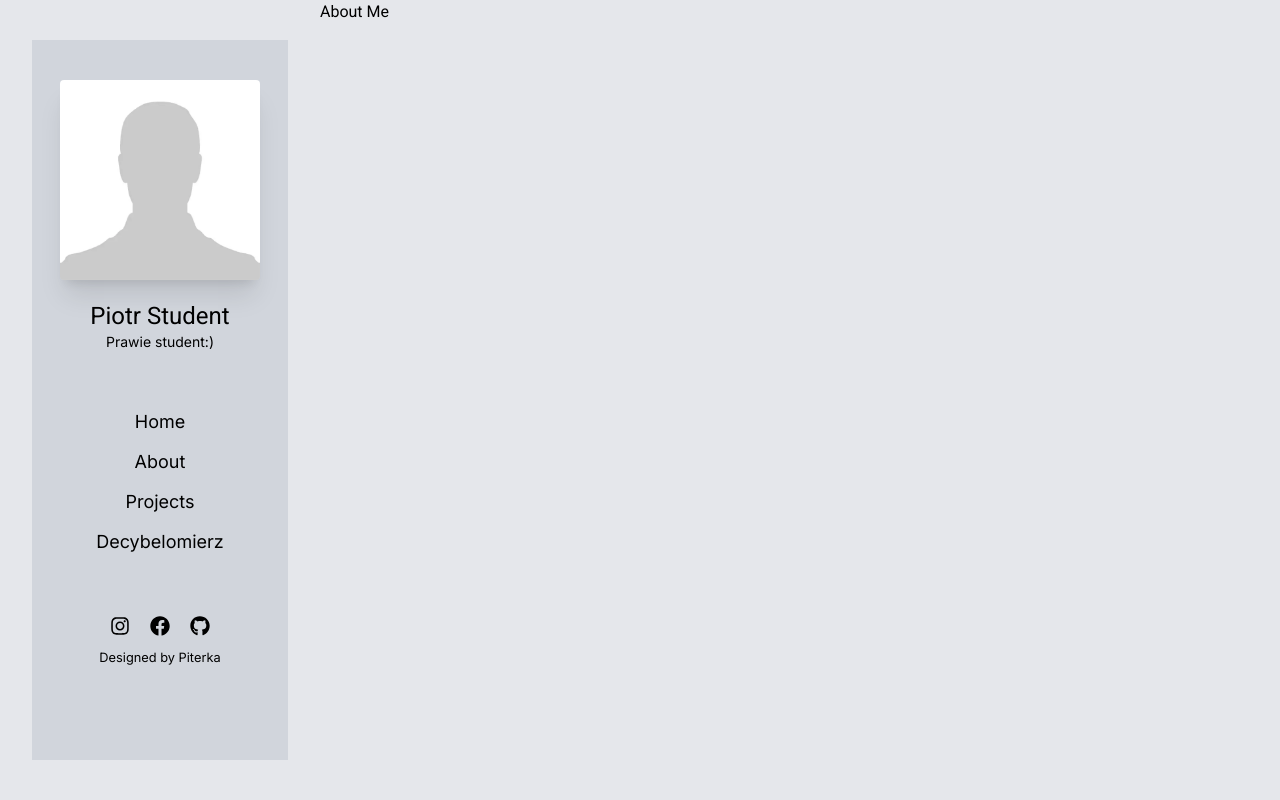
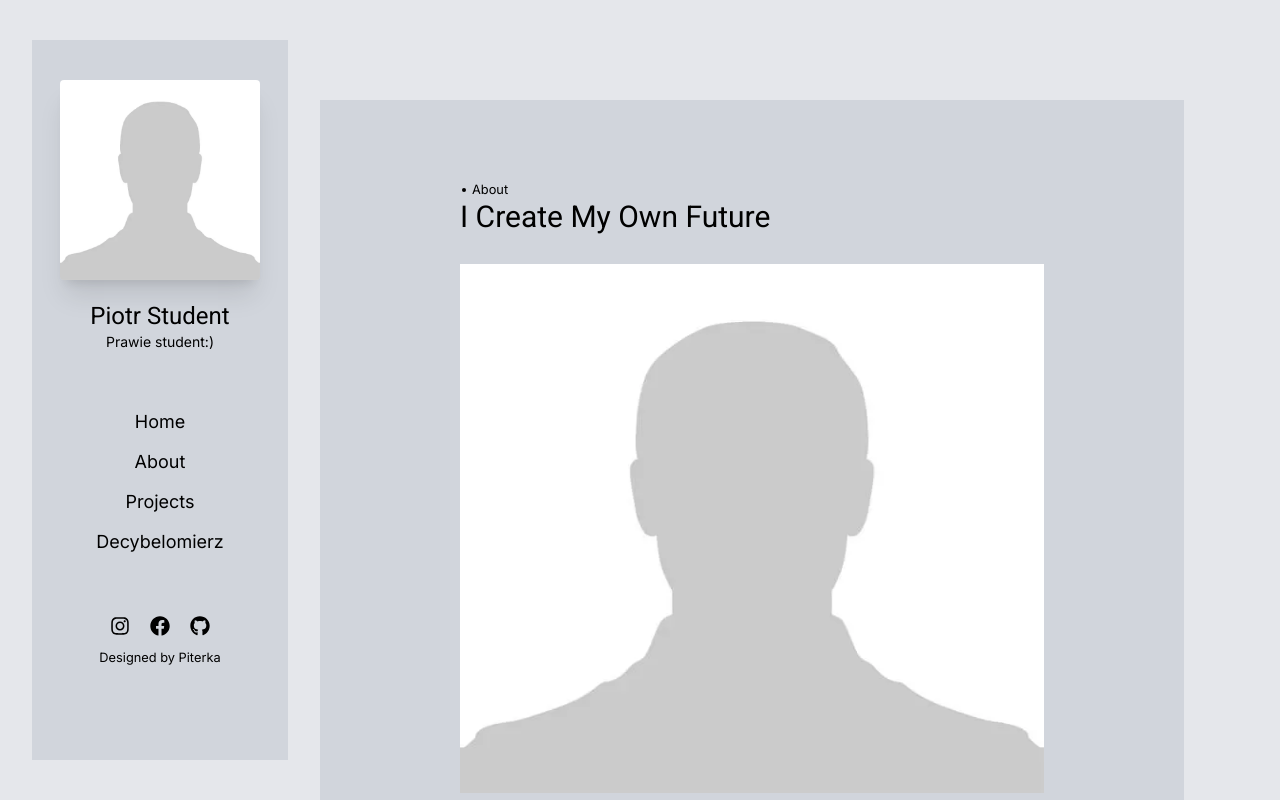
Before and after one commit to Feniks7002/business-card-website, a Next.js app: page /about in a window 1280 px wide. Built offline with nearby package versions, Linux system fonts and the light colour scheme.

Commit message:
Page (About) first sketch

```diff
--- a/app/about/page.tsx
+++ b/app/about/page.tsx
@@ -1,3 +1,98 @@
+import { GoDotFill } from "react-icons/go"
+
+import Link from "next/link"
+
 export default function AboutPage() {
-    return <h1>About Me</h1>
+	return (
+		<div className="flex flex-col">
+			<section className="flex items-center justify-center w-[90%] h-[1000px] mt-[100px] bg-gray-300">
+				<div className="flex flex-col w-full h-full py-20 px-35">
+					<div className="h-[10%]">
+						<small className="flex items-center gap-1">
+							<GoDotFill size={8} />
+							About
+						</small>
+						<h1 className="text-3xl">I Create My Own Future</h1>
+					</div>
+
+					<div className="h-[70%]">
+						<img
+							src={"/person.png"}
+							alt="Do zmiany!!!!!"
+							className="h-[90%] w-full"
+						/>
+					</div>
+
+					<div className="h-[20%] flex">
+						<div className="w-[50%] flex flex-col gap-2 p-2">
+							<h1 className="text-lg font-medium">I Create My Own Future</h1>
+							<small>
+								Quisque convallis lacinia est et volutpat the interdum miss
+								velitan venenatis odio fringilla ut mauris tincidun the molin
+								lunon conva lacinia est et volutpa interdum ectus velican
+								venenatis odio mis theme fringilla utam non ante conseuation.
+							</small>
+						</div>
+
+						<div className="flex justify-center items-center w-[50%] gap-[35%]">
+							<ul className="flex flex-col gap-3">
+								<li className="flex items-center gap-2">
+									<p className="font-medium">Birthday:</p>
+									<small>14 February 2007</small>
+								</li>
+								<li className="flex items-center gap-2">
+									<p className="font-medium">Phone:</p>
+									<small>48+ 67667677</small>
+								</li>
+								<li className="flex items-center gap-2">
+									<p className="font-medium">Mail:</p>
+									<small>pjoter@67.com</small>
+								</li>
+							</ul>
+							<ul className="flex flex-col gap-3">
+								<li className="flex items-center gap-2">
+									<p className="font-medium">pp</p>
+									<small>next</small>
+								</li>
+								<li className="flex items-center gap-2">
+									<p className="font-medium">pp</p>
+									<small>next</small>
+								</li>
+								<li className="flex items-center gap-2">
+									<p className="font-medium">pp</p>
+									<small>next</small>
+								</li>
+							</ul>
+							{/* <ul className="grid grid-cols-2 grid-rows-3">
+								<li className="flex items-center gap-1">
+                                    <p className="font-medium">Birthday:</p>
+                                    <small>14.0.2007</small>
+                                </li>
+								<li className="flex items-center gap-1">
+                                    <p className="font-medium">pp</p>
+                                    <small>next</small>
+                                </li>
+								<li className="flex items-center gap-1">
+                                    <p className="font-medium">Phone:</p>
+                                    <small>48+ 67667677</small>
+                                </li>
+								<li className="flex items-center gap-1">
+                                    <p className="font-medium">pp</p>
+                                    <small>next</small>
+                                </li>
+								<li className="flex items-center gap-1">
+                                    <p className="font-medium">Mail:</p>
+                                    <small>pjoter@67.com</small>
+                                </li>
+								<li className="flex items-center gap-1">
+                                    <p className="font-medium">pp</p>
+                                    <small>next</small>
+                                </li>
+							</ul> */}
+						</div>
+					</div>
+				</div>
+			</section>
+		</div>
+	)
 }
--- a/app/layout.tsx
+++ b/app/layout.tsx
@@ -64,7 +64,9 @@ export default function RootLayout({ children }: RootLayoutPropType) {
 						</div>
 					</nav>
 				</header>
-				<main className="w-[75%] h-screen overflow-auto bg-gray-200">{children}</main>
+				<main className="w-[75%] h-screen overflow-auto bg-gray-200">
+					{children}
+				</main>
 			</body>
 		</html>
 	)
--- a/app/page.tsx
+++ b/app/page.tsx
@@ -9,7 +9,6 @@ import { PiFilmSlate } from "react-icons/pi";
 import { IoCameraOutline } from "react-icons/io5";
 import { FiPrinter } from "react-icons/fi";
 import { GiSoundWaves } from "react-icons/gi";
-
 
 import Link from "next/link"
 
@@ -33,7 +32,7 @@ export default function Home() {
 								About
 							</small>
 						</Link>
-						<h1 className="text-2xl ">I Create Digital Future</h1>
+						<h1 className="text-2xl ">I Create My Own Future</h1>
 						<br></br>
 						<p>
 							Quisque convallis lacinia est et volutpat the interdum miss
@@ -153,8 +152,8 @@ export default function Home() {
 			<span className="w-[85%] h-[4px] bg-gray-200"></span>
 
 			<section className="w-[85%] h-[900px] bg-gray-300">
-				<div className="w-full h-full p-10">
-					<div className="text-start mt-10">
+				<div className="w-full h-full p-15">
+					<div className="h-[10%] text-start">
 						<Link href={"/decybelomierz"}>
 							<small className="flex items-center gap-1 mb-1">
 								<GoDotFill size={8} />
@@ -164,24 +163,24 @@ export default function Home() {
 						<h1 className="text-3xl">The Grand Project</h1>
 					</div>
 
-					<ul className="grid grid-cols-3 grid-rows-1 gap-4 mt-[50px]">
+					<ul className="h-[90%] grid grid-cols-3 grid-rows-1 gap-4">
 						<li className="flex flex-col items-center">
 							<img
-								src="person.png"
+								src={"person.png"}
 								alt="Each section of project"
 								className="h-125"
 							/>
 						</li>
 						<li className="flex flex-col items-center">
 							<img
-								src="person.png"
+								src={"person.png"}
 								alt="Each section of project"
 								className="h-125"
 							/>
 						</li>
 						<li className="flex flex-col items-center">
 							<img
-								src="person.png"
+								src={"person.png"}
 								alt="Each section of project"
 								className="h-125"
 							/>
```
